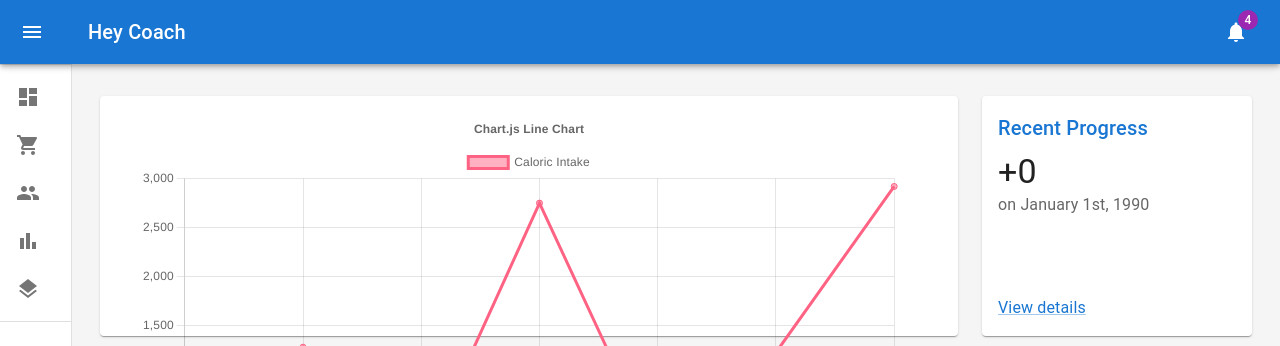
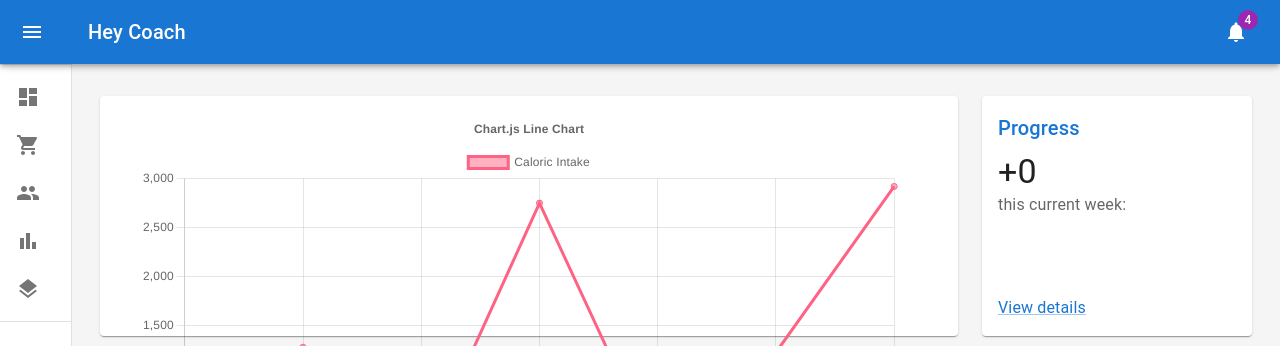
Before and after one commit to joeysaline/calorieTrackerApp418Y, a React (Create React App) app: page / in a window 1280 px wide. Shown: the top 346 px of the page. Built offline with nearby package versions, Linux system fonts and the light colour scheme.

Commit message:
changed title on progress.js

```diff
--- a/src/dash/Progress.js
+++ b/src/dash/Progress.js
@@ -10,12 +10,12 @@ function preventDefault(event) {
 export default function Deposits() {
   return (
     <React.Fragment>
-      <Title>Recent Progress</Title>
+      <Title>Progress</Title>
       <Typography component="p" variant="h4">
         +0
       </Typography>
       <Typography color="text.secondary" sx={{ flex: 1 }}>
-        on January 1st, 1990
+        this current week:
       </Typography>
       <div>
         <Link color="primary" href="#" onClick={preventDefault}>
```
